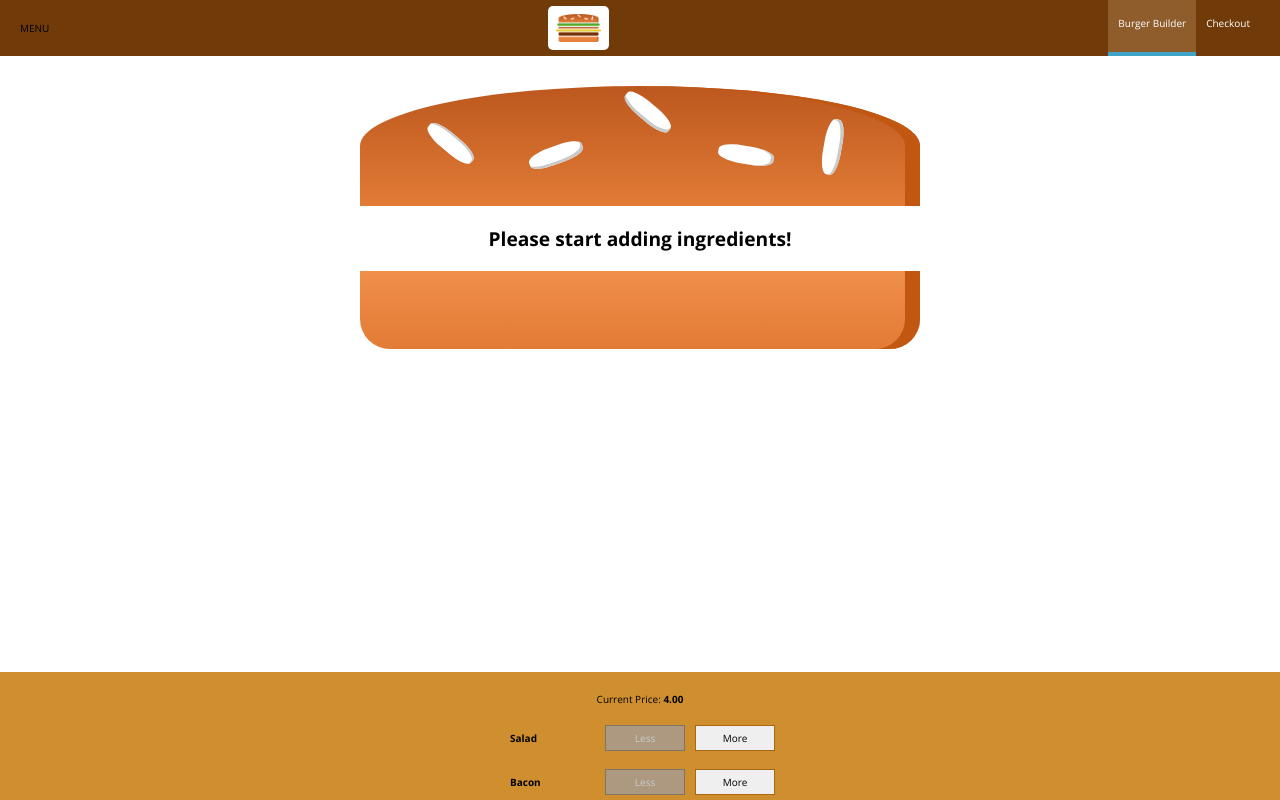
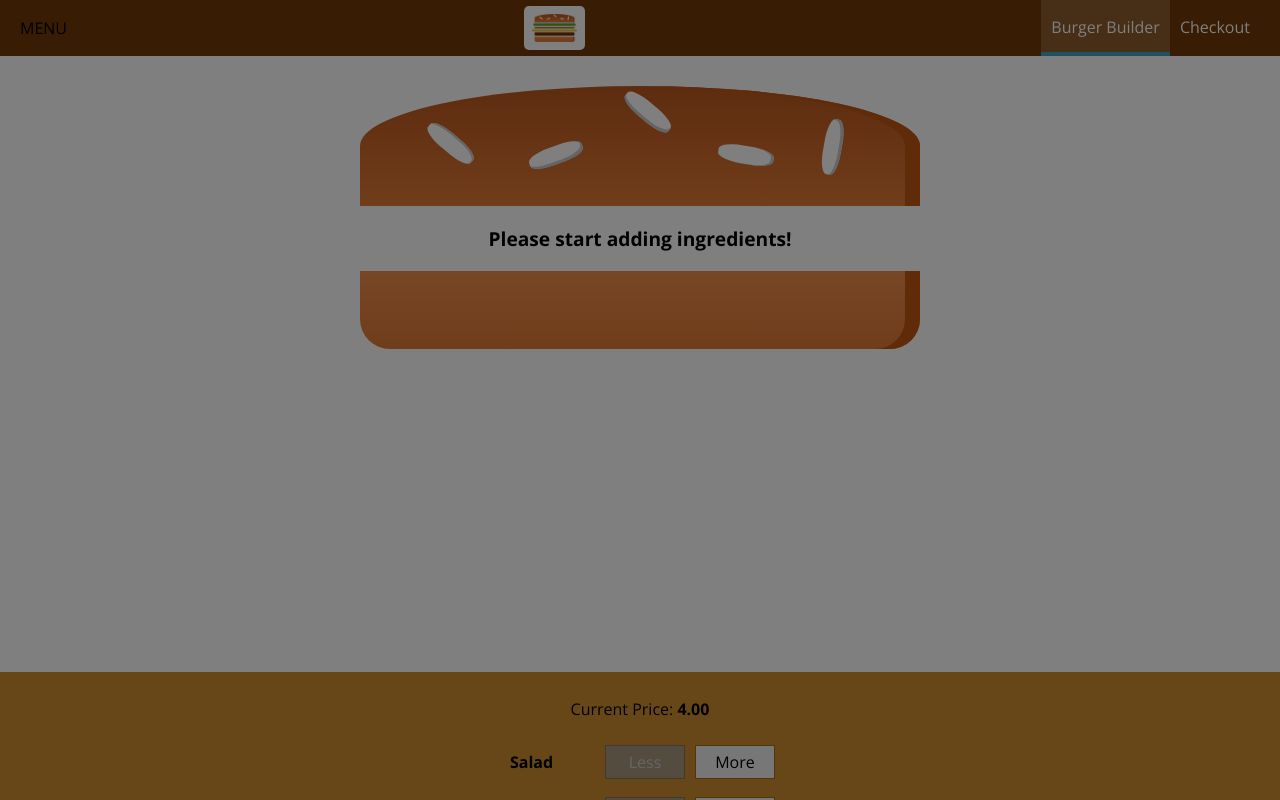
Before and after one commit to bangarangler/BurgerBuilder, a React (Create React App) app: page / in a window 1280 px wide. Shown: the top 800 px of the page. Built offline with nearby package versions, Linux system fonts and the light colour scheme.

Commit message:
Added closing logic for the side drawer and fixed a css property that was giving bad side effects

```diff
--- a/src/components/Layout/Layout.js
+++ b/src/components/Layout/Layout.js
@@ -5,14 +5,24 @@
 import Toolbar from '../Navigation/Toolbar/Toolbar';
 import SideDrawer from '../Navigation/SideDrawer/SideDrawer';
 
-const layout = props => {
+class Layout extends React.Component {
+  state = {
+    showSideDrawer: true
+  }
+
+  sideDrawerClosedHandler = () => {
+    this.setState({showSideDrawer: false});
+  }
+
+  render() {
   return (
     <Aux>
       <Toolbar />
-      <SideDrawer />
-      <main className={classes.Content}>{props.children}</main>
+      <SideDrawer open={this.state.showSideDrawer} closed={this.sideDrawerClosedHandler} />
+      <main className={classes.Content}>{this.props.children}</main>
     </Aux>
   );
 };
+}
 
-export default layout;
+export default Layout;
--- a/src/components/Navigation/NavigationItems/NavigationItem/NavigationItem.module.scss
+++ b/src/components/Navigation/NavigationItems/NavigationItem/NavigationItem.module.scss
@@ -1,19 +1,15 @@
 .NavigationItem {
-  margin: 0;
+  margin: 10px 0;
   box-sizing: border-box;
-  display: flex;
-  height: 100%;
-  align-items: center;
+  display: block;
+  width: 100%;
 
   a {
-    color: white;
+    color: #8f5c2c;
     text-decoration: none;
-    height: 100%;
-    padding: 16px 10px;
-    border-bottom: 4px solid transparent;
+    width: 100%;
     box-sizing: border-box;
     display: block;
-
 
   }
 }
@@ -21,7 +17,34 @@
 .NavigationItem a:hover,
 .NavigationItem a:active,
 .NavigationItem a.active {
+      color: #40a4c8;
+
+    }
+
+@media (min-width: 500px) {
+
+.NavigationItem {
+  margin: 0;
+  display: flex;
+  height: 100%;
+  width: auto;
+  align-items: center;
+
+  a {
+    color: white;
+    height: 100%;
+    padding: 16px 10px;
+    border-bottom: 4px solid transparent;
+
+  }
+}
+
+.NavigationItem a:hover,
+.NavigationItem a:active,
+.NavigationItem a.active {
+      color: white;
       background-color: #8f5c2c;
-      border-bottom: 4px solid #40a4c8;
-      color: white;
+      border-bottom: 4px solid #40a4c8
+
     }
+}
--- a/src/components/Navigation/NavigationItems/NavigationItems.module.scss
+++ b/src/components/Navigation/NavigationItems/NavigationItems.module.scss
@@ -5,4 +5,9 @@
   display: flex;
   align-items: center;
   height: 100%;
+  flex-flow: column;
+
+  @media (min-width: 500px) {
+    flex-flow: row;
+  }
 }
--- a/src/components/Navigation/SideDrawer/SideDrawer.js
+++ b/src/components/Navigation/SideDrawer/SideDrawer.js
@@ -2,11 +2,18 @@
 import Logo from '../../Logo/Logo';
 import NavigationItems from '../NavigationItems/NavigationItems';
 import classes from './SideDrawer.module.scss';
+import Backdrop from '../../UI/Backdrop/Backdrop';
+import Aux from '../../../hoc/Aux';
 
 const sideDrawer = props => {
-
+  let attachedClasses = [classes.SideDrawer, classes.Close];
+  if(props.open) {
+    attachedClasses = [classes.SideDrawer, classes.Open];
+  }
   return (
-    <div className={classes.SideDrawer}>
+    <Aux>
+    <Backdrop show={props.open} clicked={props.closed}/>
+    <div className={attachedClasses.join(' ')}>
      <div className={classes.Logo}>
       <Logo />
      </div>
@@ -14,6 +21,7 @@
         <NavigationItems />
       </nav>
     </div>
+    </Aux>
   );
 }
 
--- a/src/components/Navigation/SideDrawer/SideDrawer.module.scss
+++ b/src/components/Navigation/SideDrawer/SideDrawer.module.scss
@@ -26,4 +26,5 @@
 
 .Logo {
   height: 11%;
+  margin-bottom: 32px;
 }
--- a/src/components/Navigation/Toolbar/Toolbar.js
+++ b/src/components/Navigation/Toolbar/Toolbar.js
@@ -11,7 +11,7 @@
         <div className={classes.Logo}>
          <Logo />
         </div>
-      <nav>
+      <nav className={classes.DesktopOnly}>
         <NavigationItems />
       </nav>
     </header>
--- a/src/components/Navigation/Toolbar/Toolbar.module.scss
+++ b/src/components/Navigation/Toolbar/Toolbar.module.scss
@@ -20,3 +20,9 @@
 .Logo {
   height: 80%;
 }
+
+@media (max-width: 499px) {
+  .DesktopOnly {
+    display: none;
+  }
+}
--- a/src/index.css
+++ b/src/index.css
@@ -1,7 +1,7 @@
 body {
   margin: 0;
   box-sizing: border-box;
-  font-size: 62.5%;
+  /* font-size: 62.5%; */
   padding: 0;
   font-family: "Open Sans", "sans-serif";
 }
```
